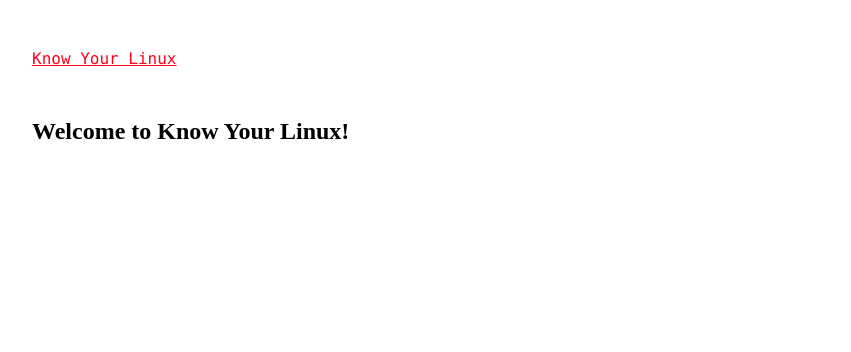
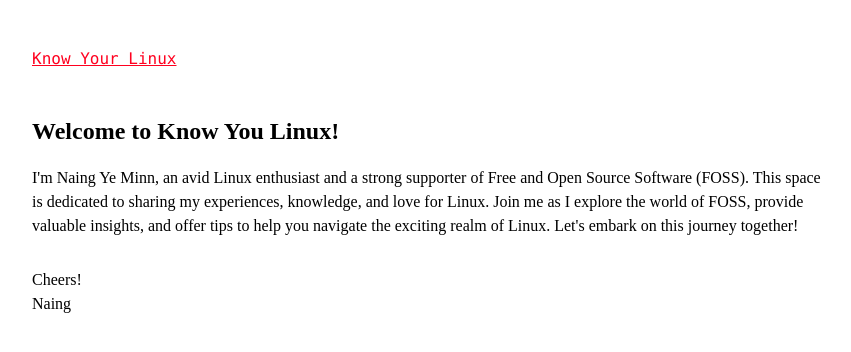
Before and after one commit to naingyeminn/knowyourlinux.github.io, a plain HTML site: page about.html in a window 1280 px wide. Shown: the whole page, without its empty margins (208-1059 px from the left). Drawn offline with Linux system fonts and the light colour scheme.

Commit message:
REGULAR COMMIT BY JOPLIN PAGES PUBLISHER(v1.7.1)

```diff
--- a/about.html
+++ b/about.html
@@ -13,7 +13,10 @@
       <nav class="navigation">
         <a href="/">Know Your Linux</a>
       </nav>
-      <div class="about"><h2 id="welcome-to-know-your-linux">Welcome to Know Your Linux!</h2>
+      <div class="about"><h2 id="welcome-to-know-you-linux">Welcome to Know You Linux!</h2>
+<p>I'm Naing Ye Minn, an avid Linux enthusiast and a strong supporter of Free and Open Source Software (FOSS). This space is dedicated to sharing my experiences, knowledge, and love for Linux. Join me as I explore the world of FOSS, provide valuable insights, and offer tips to help you navigate the exciting realm of Linux. Let's embark on this journey together!</p>
+<p>Cheers!<br />
+Naing</p>
 </div>
     </div>
   </body>
--- a/rss.xml
+++ b/rss.xml
@@ -4,7 +4,7 @@
         <title></title>
         <link>undefined</link>
         <description>undefined</description>
-        <lastBuildDate>Sun, 16 Jul 2023 15:20:44 GMT</lastBuildDate>
+        <lastBuildDate>Sun, 16 Jul 2023 15:51:48 GMT</lastBuildDate>
         <docs>https://validator.w3.org/feed/docs/rss2.html</docs>
         <generator>Joplin Pages Publisher</generator>
         <item>
```
